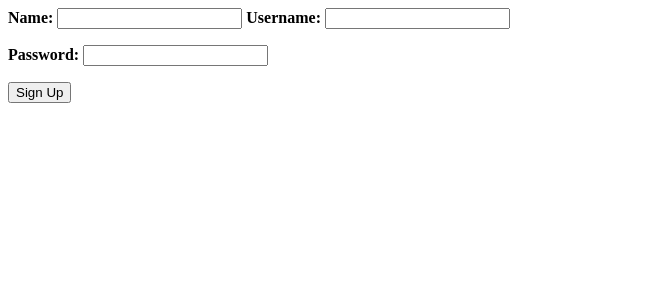
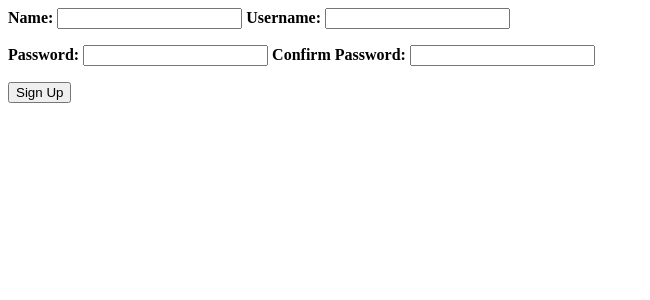
Before and after one commit to bbakshev/flask_app, a Flask app: page /signup in a window 1280 px wide. Shown: the top 300 px of the page, without its empty margins (0-650 px from the left). Run offline with Flask 3, Linux system fonts and the light colour scheme.

```diff
--- a/main.py
+++ b/main.py
@@ -33,6 +33,8 @@ def signup():
         username = request.form["username"]
         name = request.form["name"]
         password = request.form["password"]
+        confirm_password = request.form["confirm_password"]
+        print(confirm_password)
         user_account = user.getByUsername(username)
 
         if len(username) < 4 or len(username) >= 12:
@@ -45,6 +47,8 @@ def signup():
             )
         if len(password) < 4:
             invalid_fields.append({"id": "password", "message": "Password length should be not be less than four characters"})
+        if password != confirm_password:
+            invalid_fields.append({"id": "confirm_password", "message": "Passwords must match!"})
 
         hashed_string = hashlib.sha256()
         hashed_string.update((salt + password).encode("utf-8"))
@@ -56,10 +60,10 @@ def signup():
                 "status": "success", "message": "Your account has been successfully created",
             }
         return {
-            "status": "success" if len(invalid_fields) == 0 else "fail",
+            "status": "fail",
             "invalid_fields": invalid_fields,
         }
-    else:
+    if request.method == "GET":
         return render_template("signup.html")
 
 
--- a/templates/signup.html
+++ b/templates/signup.html
@@ -18,7 +18,9 @@
       <input type="text" name="username" id="username" />
       <p id="username-error"></p>
       <label><strong>Password:</strong></label>
-      <input type="password" id="password" />
+      <input type="password" name="password" id="password" />
+      <label><strong>Confirm Password:</strong></label>
+      <input type="password" name="confirm_password" id="confirm_password" />
       <p id="password-error"></p>
       <button type="button" onclick="formSubmit()">Sign Up</button>
     </form>
@@ -32,6 +34,7 @@
           name: $("#name").val(),
           username: $("#username").val(),
           password: $("#password").val(),
+          confirm_password: $("#confirm_password").val(),
         },
         success: function (data) {
           console.log(data);
```
